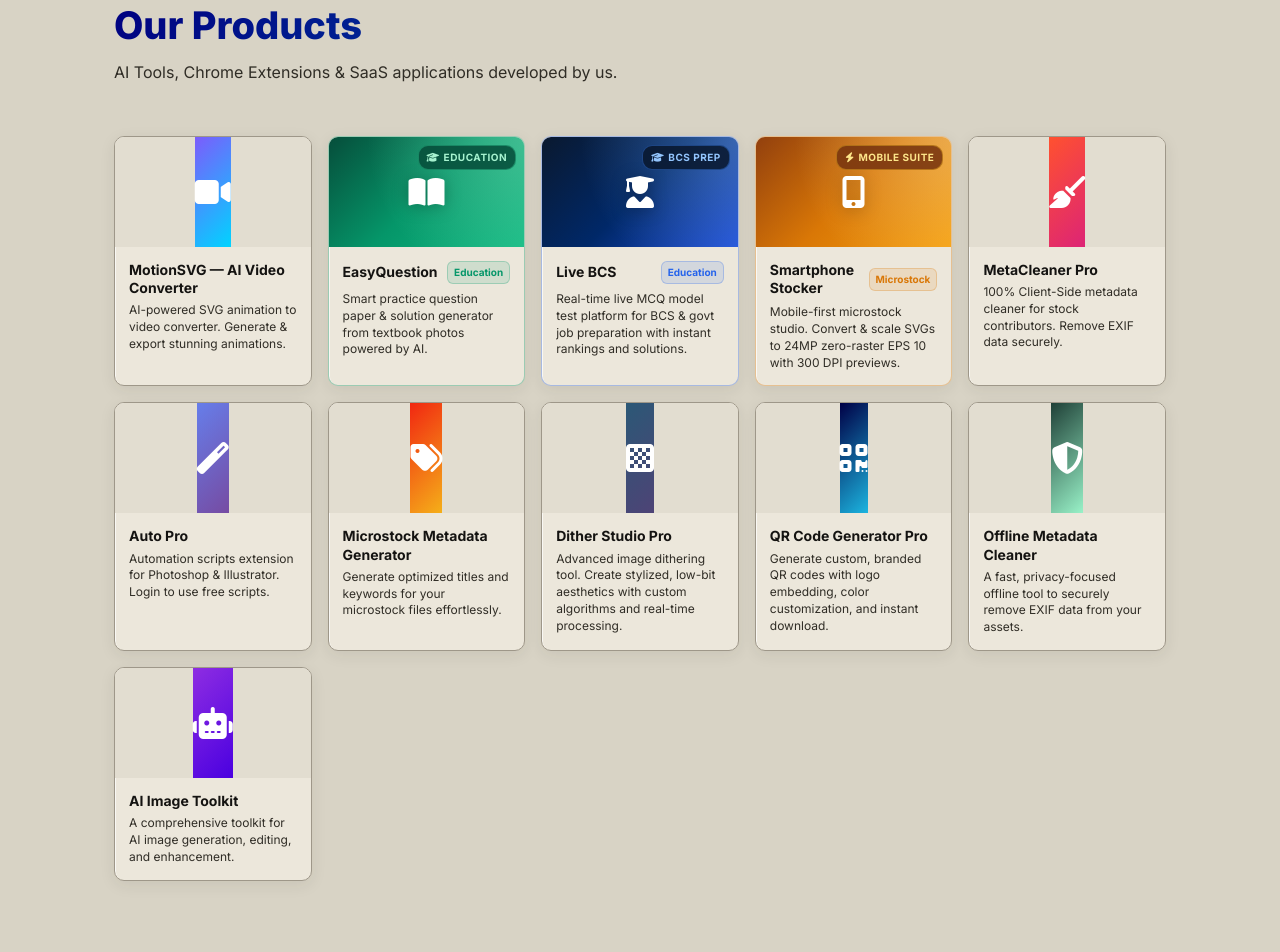
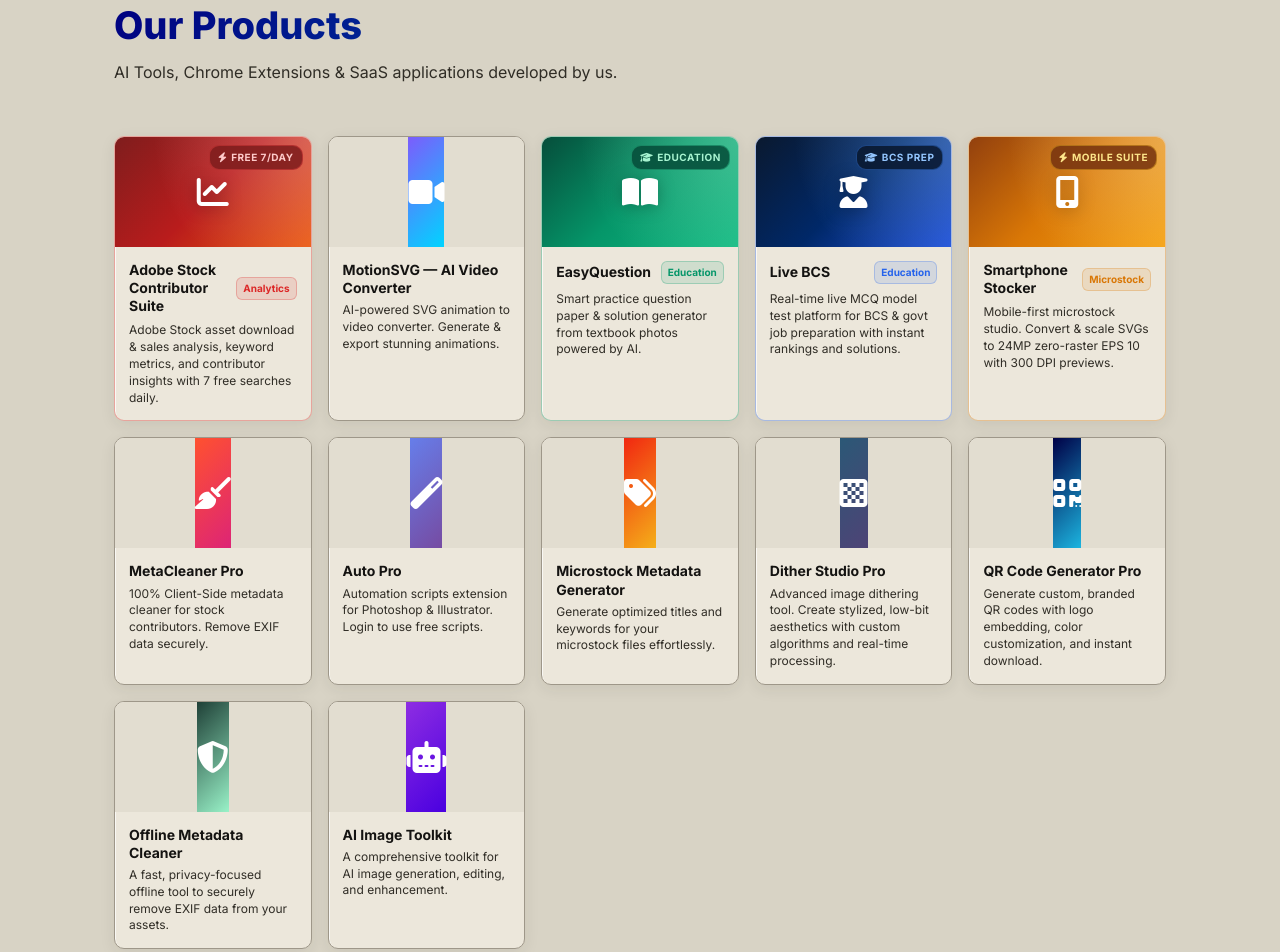
Before and after one commit to fuadvisualsbd/portfolio, a plain HTML site: page index.html in a window 1280 px wide. Shown: the part 4540-5492 px from the top of the page. Drawn offline with Linux system fonts and the light colour scheme; no server answers.

Commit message:
feat: add Adobe Stock Contributor Suite to FV Labs section with 7 free searches daily

```diff
--- a/CSS/style.css
+++ b/CSS/style.css
@@ -744,6 +744,23 @@ html[data-theme="dark"] .tool-card.tool-card-blue:hover {
   border-color: #3b82f6 !important;
   box-shadow: 0 10px 30px rgba(59, 130, 246, 0.32) !important;
 }
+.tool-card.tool-card-red {
+  border-color: rgba(220, 38, 38, 0.35);
+}
+.tool-card.tool-card-red:hover {
+  border-color: #dc2626 !important;
+  box-shadow: 0 10px 28px rgba(220, 38, 38, 0.24) !important;
+}
+.tool-card.tool-card-red::after {
+  background: linear-gradient(135deg, #991b1b, #dc2626, #f97316) !important;
+}
+html[data-theme="dark"] .tool-card.tool-card-red {
+  border-color: rgba(248, 113, 113, 0.35);
+}
+html[data-theme="dark"] .tool-card.tool-card-red:hover {
+  border-color: #ef4444 !important;
+  box-shadow: 0 10px 30px rgba(239, 68, 68, 0.32) !important;
+}
 .tool-badge-private {
   position: absolute;
   top: 8px;
--- a/index.html
+++ b/index.html
@@ -10,7 +10,7 @@
   <link rel="icon" href="photo/logo.svg" type="image/svg+xml" />
   <link href="https://fonts.googleapis.com/css2?family=Inter:wght@300;400;500;600;700;800&display=swap" rel="stylesheet">
   <link rel="stylesheet" href="https://cdnjs.cloudflare.com/ajax/libs/font-awesome/6.5.0/css/all.min.css" />
-  <link rel="stylesheet" href="CSS/style.css?v=9.0" />
+  <link rel="stylesheet" href="CSS/style.css?v=10.0" />
   <style>
     .profile-ring {
       width: 300px;
@@ -445,7 +445,23 @@
         <p class="section-subtitle">AI Tools, Chrome Extensions & SaaS applications developed by us.</p>
       </div>
       <div class="tools-grid">
-        <a href="https://motionsvg.vercel.app/" target="_blank" class="tool-card reveal">
+        <a href="https://adobe-stock-contributor-suite.vercel.app/" target="_blank" class="tool-card tool-card-red reveal">
+          <div class="tool-image">
+            <div style="font-size:32px;display:flex;align-items:center;justify-content:center;height:100%;width:100%;background:linear-gradient(135deg,#7f1d1d,#b91c1c,#ea580c);color:#fff;position:relative;overflow:hidden;">
+              <div style="position:absolute;inset:0;background:radial-gradient(circle at top right, rgba(254,202,202,0.35), transparent 70%);"></div>
+              <span style="position:absolute;top:8px;right:8px;font-size:10px;font-weight:700;text-transform:uppercase;letter-spacing:0.5px;background:rgba(127,29,29,0.88);color:#fecaca;padding:3px 8px;border-radius:10px;border:1px solid rgba(239,68,68,0.4);backdrop-filter:blur(4px);display:inline-flex;align-items:center;gap:4px;z-index:2;"><i class="fas fa-bolt"></i> Free 7/Day</span>
+              <i class="fas fa-chart-line" style="z-index:1;filter:drop-shadow(0 2px 8px rgba(0,0,0,0.35));"></i>
+            </div>
+          </div>
+          <div class="tool-info">
+            <div style="display:flex;align-items:center;justify-content:space-between;gap:6px;margin-bottom:2px;">
+              <h4>Adobe Stock Contributor Suite</h4>
+              <span style="font-size:10px;font-weight:700;color:#dc2626;background:rgba(220,38,38,0.12);padding:2px 6px;border-radius:6px;border:1px solid rgba(220,38,38,0.25);white-space:nowrap;">Analytics</span>
+            </div>
+            <p>Adobe Stock asset download & sales analysis, keyword metrics, and contributor insights with 7 free searches daily.</p>
+          </div>
+        </a>
+        <a href="https://motionsvg.vercel.app/" target="_blank" class="tool-card reveal reveal-delay-1">
           <div class="tool-image">
             <img src="photo/motionsvg.png" alt="MotionSVG AI Workflow Development and Automation Tool" onerror="this.parentElement.innerHTML='<div style=&quot;font-size:32px;display:flex;align-items:center;justify-content:center;height:100%;background:linear-gradient(135deg,#7c5cfc,#00d4ff);color:#fff;&quot;><i class=&quot;fas fa-video&quot;></i></div>'" />
           </div>
@@ -454,7 +470,7 @@
             <p>AI-powered SVG animation to video converter. Generate & export stunning animations.</p>
           </div>
         </a>
-        <a href="https://easyquestion-fvlabs.vercel.app/" target="_blank" class="tool-card tool-card-green reveal reveal-delay-1">
+        <a href="https://easyquestion-fvlabs.vercel.app/" target="_blank" class="tool-card tool-card-green reveal reveal-delay-2">
           <div class="tool-image">
             <div style="font-size:32px;display:flex;align-items:center;justify-content:center;height:100%;width:100%;background:linear-gradient(135deg,#064e3b,#059669,#10b981);color:#fff;position:relative;overflow:hidden;">
               <div style="position:absolute;inset:0;background:radial-gradient(circle at top right, rgba(167,243,208,0.35), transparent 70%);"></div>
@@ -470,7 +486,7 @@
             <p>Smart practice question paper & solution generator from textbook photos powered by AI.</p>
           </div>
         </a>
-        <a href="https://livebcs.vercel.app/" target="_blank" class="tool-card tool-card-blue reveal reveal-delay-2">
+        <a href="https://livebcs.vercel.app/" target="_blank" class="tool-card tool-card-blue reveal reveal-delay-3">
           <div class="tool-image">
             <div style="font-size:32px;display:flex;align-items:center;justify-content:center;height:100%;width:100%;background:linear-gradient(135deg,#0a192f,#002868,#1d4ed8);color:#fff;position:relative;overflow:hidden;">
               <div style="position:absolute;inset:0;background:radial-gradient(circle at top right, rgba(147,197,253,0.35), transparent 70%);"></div>
@@ -486,7 +502,7 @@
             <p>Real-time live MCQ model test platform for BCS & govt job preparation with instant rankings and solutions.</p>
           </div>
         </a>
-        <a href="https://phonestocker-fvlabs.vercel.app/" target="_blank" class="tool-card tool-card-amber reveal reveal-delay-3">
+        <a href="https://phonestocker-fvlabs.vercel.app/" target="_blank" class="tool-card tool-card-amber reveal reveal-delay-4">
           <div class="tool-image">
             <div style="font-size:32px;display:flex;align-items:center;justify-content:center;height:100%;width:100%;background:linear-gradient(135deg,#92400e,#d97706,#f59e0b);color:#fff;position:relative;overflow:hidden;">
               <div style="position:absolute;inset:0;background:radial-gradient(circle at top right, rgba(254,243,199,0.35), transparent 70%);"></div>
@@ -715,7 +731,7 @@
   <button class="back-to-top"><i class="fas fa-arrow-up"></i></button>
 
   <!-- JavaScript -->
-  <script src="js/main.js?v=9.0"></script>
+  <script src="js/main.js?v=10.0"></script>
   <script src="js/telegram-tracker.js"></script>
 
 </body>
```
